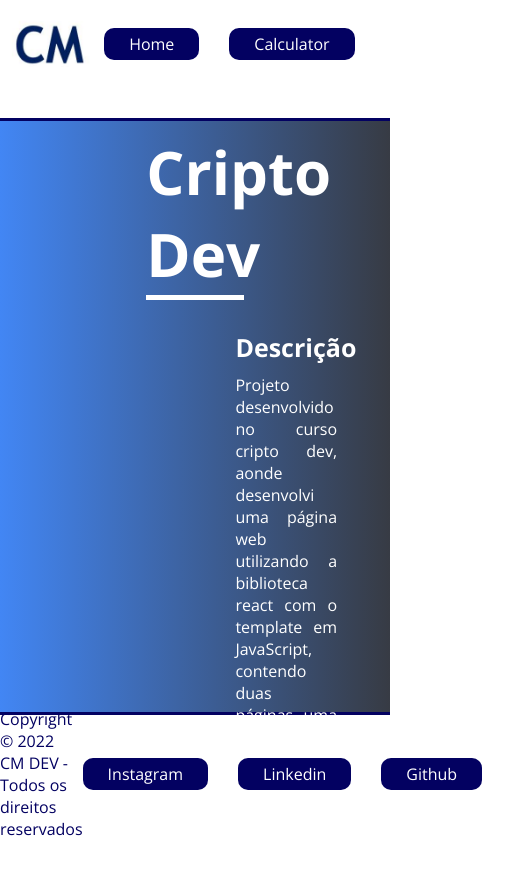
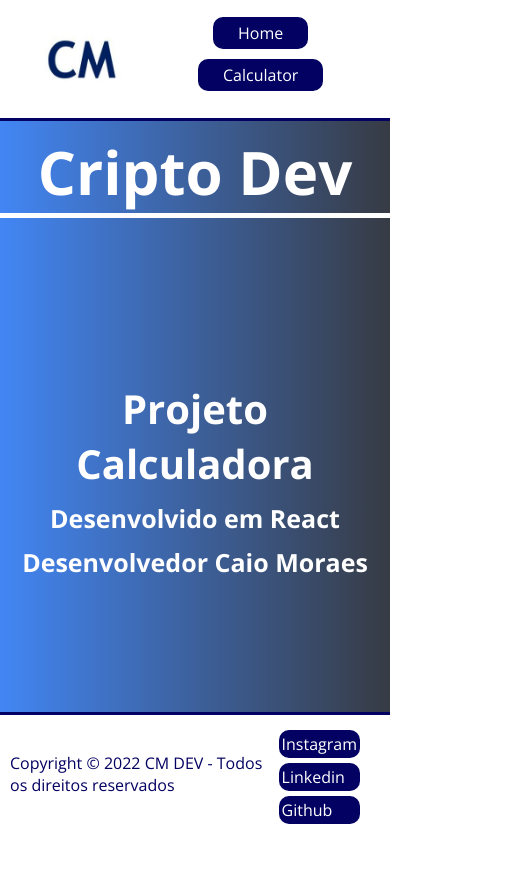
Before and after one commit to caioDesenvMoraes/criptodev-calculator, a React (Create React App) app: page / in a window 390 px wide. Shown: the top 874 px of the page, 512 px wide, since content can reach past the window. After the commit the page ends 844 px from the top, so only its background shows below. Built offline with nearby package versions, Linux system fonts and the light colour scheme.

Commit message:
development responsiveness

```diff
--- a/src/components/Footer/Footer.css
+++ b/src/components/Footer/Footer.css
@@ -15,6 +15,10 @@
     color: #030161;
 }
 
+.footer .container-footer .social-itens {
+    margin-left: 15px;
+}
+
 .footer .container-footer .social-itens a {
     margin-right: 30px;
     text-decoration: none;
@@ -28,3 +32,24 @@
 .footer .container-footer .social-itens a:hover {
     opacity: .5;
 }
+
+/***** responsividade *****/
+@media (max-width: 865px) {
+    .footer .container-footer p {
+        margin-left: 10px;
+    }
+}
+
+@media (max-width: 726px) {
+    .footer .container-footer .social-itens {
+        display: flex;
+        flex-direction: column;
+        justify-content: center;
+        margin-top: 10px;
+    }
+
+    .footer .container-footer .social-itens a {
+        margin-bottom: 5px;
+        padding: 3px;
+    }
+}
--- a/src/components/NavBar/NavBar.css
+++ b/src/components/NavBar/NavBar.css
@@ -1,5 +1,5 @@
 .header {
-    width: 100%;
+    width: 100vw;
     height: 14vh;
     border-bottom: 3px solid #030161;
 }
@@ -8,6 +8,8 @@
     display: flex;
     justify-content: space-around;
     align-items: center;
+    height: 100%;
+    width:100%;
 }
 
 .header .container-header img {
@@ -27,3 +29,17 @@
 .header .container-header .links .item:hover {
     opacity: .5;
 }
+
+/***** responsividade *****/
+@media (max-width: 559px) {
+    .header .container-header .links {
+        display: flex;
+        flex-direction: column;
+        align-items: center;
+    }
+
+    .header .container-header .links .item {
+        margin-bottom: 10px;
+    }
+
+}
--- a/src/views/Home/Home.css
+++ b/src/views/Home/Home.css
@@ -1,5 +1,5 @@
 .container {
-    width: 100%;
+    width: 100vw;
     height: 70vh;
     background: #373B44;
     background: -webkit-linear-gradient(to right, #4286f4, #373B44);
@@ -23,14 +23,18 @@
     display: flex;
     justify-content: center;
     align-items: center;
+    height: 100%;
+    width: 100%;
 }
 
 .content .info {
     width: 60%;
+    height: 100%;
     display: flex;
     flex-direction: column;
     justify-content: center;
     align-items: center;
+    text-align: center;
 }
 
 .content .info h2 {
@@ -44,6 +48,11 @@
 
 .content .description {
     width: 40%;
+    height: 100%;
+    display: flex;
+    flex-direction: column;
+    justify-content: center;
+    align-items: center;
 }
 
 .content .description h3 {
@@ -53,5 +62,40 @@
 
 .content .description p {
     text-align: justify;
-    margin-right: 60px;
+    margin: 0 60px;
 }
+
+/***** Responsividade *****/
+@media (max-width: 1256px) {
+    .container h1 {
+        width: 40%;
+    }
+}
+
+@media (max-width: 1016px) {
+    .content .description {
+        display: none;
+    }
+
+    .content .info {
+        width: 100%;
+    }
+}
+
+@media (max-width: 786px) {
+    .container h1 {
+        width: 60%;
+    }
+}
+
+@media (max-width: 523px) {
+    .container h1 {
+        width: 80%;
+    }
+}
+
+@media (max-width: 392px) {
+    .container h1 {
+        width: 100%;
+    }
+}
```
